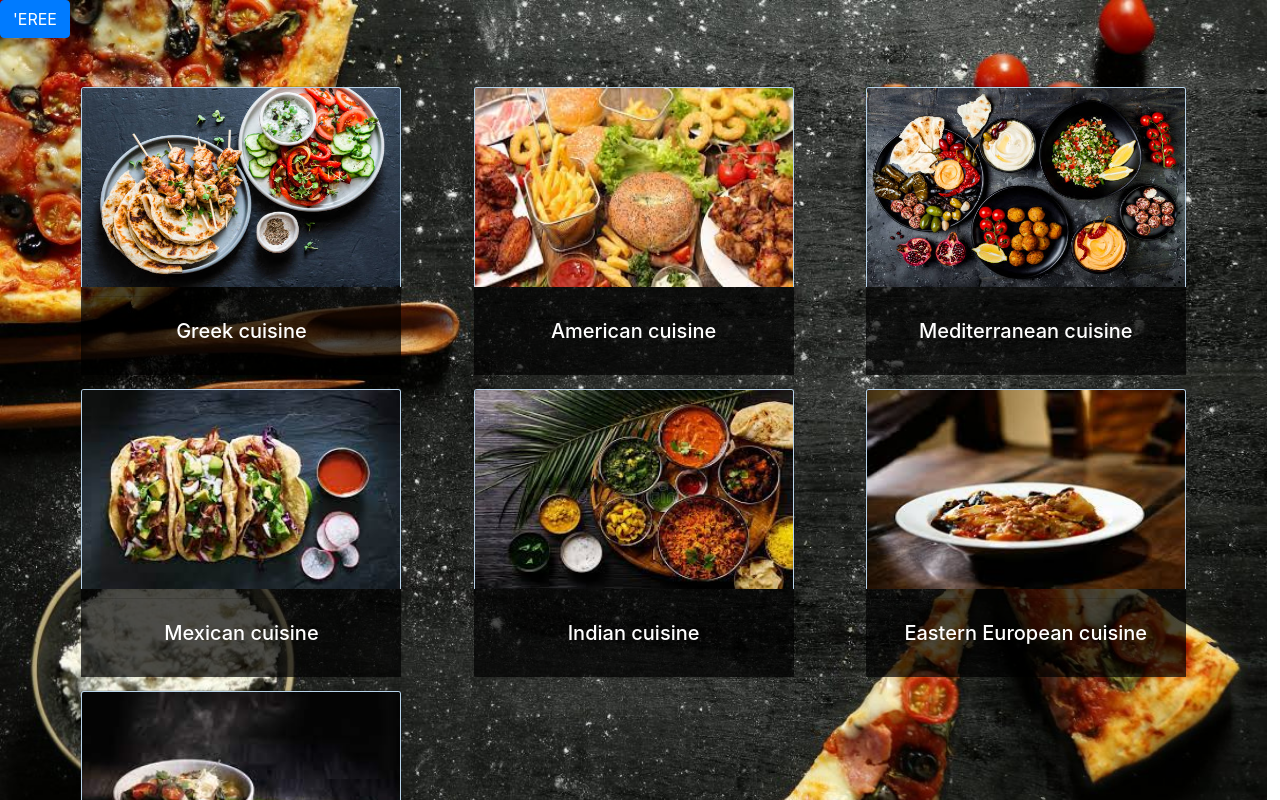
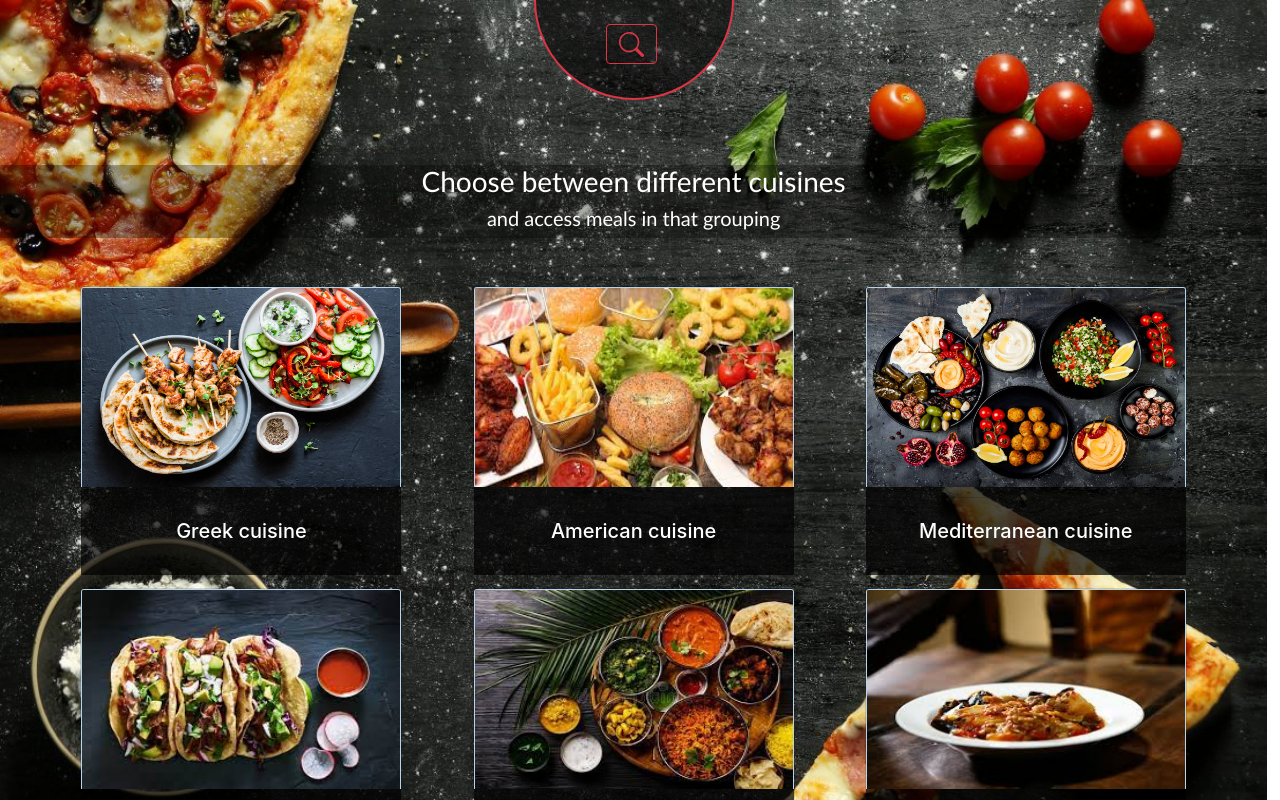
Before and after one commit to trohi/fooder, a React (Create React App) app: page / in a window 1280 px wide. Built offline with nearby package versions, Linux system fonts and the light colour scheme.

Commit message:
Created Modal for search and filter options, installed bootstrap-icons

```diff
--- a/package.json
+++ b/package.json
@@ -9,6 +9,7 @@
     "bootstrap": "^4.6.0",
     "react": "^17.0.2",
     "react-bootstrap": "^1.5.2",
+    "react-bootstrap-icons": "^1.4.0",
     "react-dom": "^17.0.2",
     "react-redux": "^7.2.3",
     "react-router-dom": "^5.2.0",
--- a/src/App.js
+++ b/src/App.js
@@ -31,7 +31,7 @@ function App() {
           <Route path="/cuisine">
             <Cuisine></Cuisine>
           </Route>
-          <Route path="/signle-meal">
+          <Route path="/single-meal">
             <SingleMeal></SingleMeal>
           </Route>
         </Switch>
--- a/src/Components/Cuisine-Component/Cuisine-Component.js
+++ b/src/Components/Cuisine-Component/Cuisine-Component.js
@@ -35,7 +35,7 @@ function CuisineComponent(){
                     {
                         data.map((meal,index) => {
                             return (
-                                <Link to="/single-meal">
+                                <Link to="/single-meal" key={index}>
                                     <ListGroup.Item >{meal.title} </ListGroup.Item>
                                 </Link>
                             )
--- a/src/Components/GridView/GridView.css
+++ b/src/Components/GridView/GridView.css
@@ -1,3 +1,25 @@
+.heading-paragraph{
+    color:white;
+    background:rgb(0, 0, 0, 0.3);
+    font-family:'Trebuchet MS', 'Lucida Sans Unicode', 'Lucida Grande', 'Lucida Sans', Arial, sans-serif
+}
+
+/* .SearchIconWrapper{
+    background:rgb(0, 0, 0, 0.6);
+    margin:0% auto 5% auto;
+    width:200px;
+    height:100px;
+    border-bottom-left-radius: 110px;
+    border-bottom-right-radius: 110px;
+    border: 2px solid #dc3545;
+    border-top: 0;
+}
+
+.searchIcon{
+    margin-right:2%;
+    margin-top:0px
+}
+ */
 .grid-card{
     background:rgb(0, 0, 0, 0.7) !important;
 }
@@ -25,3 +47,8 @@
     border-right: 1px solid rgb(184, 212, 235) !important;
     border-top:1px solid rgb(184, 212, 235) !important
 }
+
+.tagWrapper h2{
+    display: inline-flex;
+    padding-left: 1rem;
+}
--- a/src/Components/GridView/GridView.js
+++ b/src/Components/GridView/GridView.js
@@ -1,11 +1,18 @@
 import './GridView.css'
 import Card from 'react-bootstrap/Card'
+import Container from 'react-bootstrap/Container'
 import Row from 'react-bootstrap/Row'
 import Col from 'react-bootstrap/Col'
+import Badge from 'react-bootstrap/Badge'
+import Button from 'react-bootstrap/Button'
+import { Search } from 'react-bootstrap-icons'
+
+import ModalComponent from '../Modal/Modal.js'
 import { Link } from 'react-router-dom'
 import { Loading, LoadData } from '../../redux/actions.js'
 import LoadingComponent from '../LoadingIcon/loading'
 import { useSelector, useDispatch } from 'react-redux'
+
 //importing images
 import americanCuisineImg from '../../cuisineImages/american-cuisine.jpeg'
 import greekCuisineImg from '../../cuisineImages/greek-cuisine.jpg'
@@ -19,7 +26,7 @@ function GridView(){
     const isLoading = useSelector(state => state.loading)
     const dispatch = useDispatch()
 
-    const GetData =(cuisineType)=>{
+    const GetData = (cuisineType)=>{
         dispatch(Loading())
         fetch(`https://api.spoonacular.com/recipes/complexSearch?cuisine=${cuisineType}&apiKey=28087beca5d243b28544ddf2484ea4ac`)
         .then(res=>{
@@ -39,7 +46,19 @@ function GridView(){
 
     return(
         isLoading ? <LoadingComponent></LoadingComponent> :
-        <Row className="pt-5">
+        <Row>
+            <ModalComponent></ModalComponent>
+            <Col xs={12}>
+                {/* <div className="SearchIconWrapper">
+                    <Button className="searchIcon mt-4" variant="outline-danger" onClick={()=>{dispatch(ShowModal())}}>
+                        <Search size={25}></Search>
+                    </Button>
+                </div> */}
+            </Col>
+            <Col xs={12} className="mb-5 heading-paragraph">
+                <h3>Choose between different cuisines</h3>
+                <h5>and access meals in that grouping</h5>
+            </Col>
             <Col xs={12} md={4}>
                 <Link to="/cuisine" onClick={()=>GetData('Greek')}>
                     <Card className="grid-card ml-auto">
--- /dev/null
+++ b/src/Components/Modal/Modal.css
@@ -0,0 +1,19 @@
+.SearchIconWrapper{
+    background:rgb(0, 0, 0, 0.6);
+    margin:0% auto 5% auto;
+    width:200px;
+    height:100px;
+    border-bottom-left-radius: 110px;
+    border-bottom-right-radius: 110px;
+    border: 2px solid #dc3545;
+    border-top: 0;
+}
+
+.searchIcon{
+    margin-right:2%;
+    margin-top:0px
+}
+
+.modal-content{
+    background:red !important
+}
--- /dev/null
+++ b/src/Components/Modal/Modal.js
@@ -0,0 +1,52 @@
+import './Modal.css'
+import Modal from 'react-bootstrap/Modal'
+import Button from 'react-bootstrap/Button'
+import { Search } from 'react-bootstrap-icons'
+import { useDispatch } from 'react-redux'
+import { useState } from 'react'
+
+function ModalComponent(){
+    const dispatch = useDispatch()
+
+    const [show, setShow] = useState(false);
+
+  const handleClose = () => setShow(false);
+  const handleShow = () => setShow(true);
+
+    return(
+        <>
+        <div className="SearchIconWrapper">
+            <Button className="searchIcon mt-4" variant="outline-danger" onClick={handleShow}>
+                <Search size={25}></Search>
+            </Button>
+        </div>
+
+        <Modal
+        show={show}
+        onHide={handleClose}
+        size="lg"
+        aria-labelledby="contained-modal-title-vcenter"
+        centered
+        >
+            <Modal.Header closeButton>
+                <Modal.Title id="contained-modal-title-vcenter">
+                Modal heading
+                </Modal.Title>
+            </Modal.Header>
+            <Modal.Body>
+              <h4>Centered Modal</h4>
+              <p>
+                Cras mattis consectetur purus sit amet fermentum. Cras justo odio,
+                dapibus ac facilisis in, egestas eget quam. Morbi leo risus, porta ac
+                consectetur ac, vestibulum at eros.
+              </p>
+            </Modal.Body>
+            <Modal.Footer>
+              <Button onClick={handleClose}>Close</Button>
+            </Modal.Footer>
+        </Modal>
+        </>
+    )
+}
+
+export default ModalComponent
--- a/src/Pages/Home.js
+++ b/src/Pages/Home.js
@@ -18,7 +18,6 @@ function HomePage(){
     return (
         <Container fluid id="container">
             <Row>
-                <Button onClick={()=>dispatch(Loading())} >'EREE</Button>
                 <GridView></GridView>
             </Row>
         </Container>
--- a/src/redux/index.js
+++ b/src/redux/index.js
@@ -2,6 +2,7 @@ import { createStore } from 'redux'
 
 const initialState = {
     loading:false,
+    modal:false,
     data:[]
 }
 
```
Also changed, not shown: src/redux/actions.js (line endings or trailing spaces), 1 other file (tests, documents, lock files or other folders).
